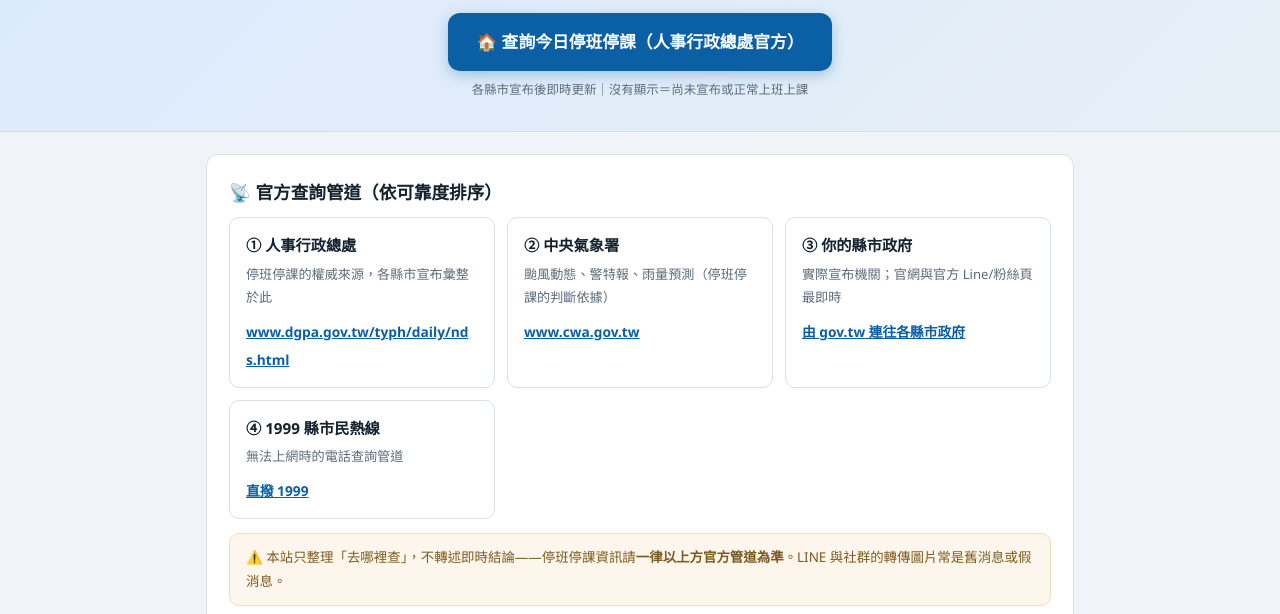
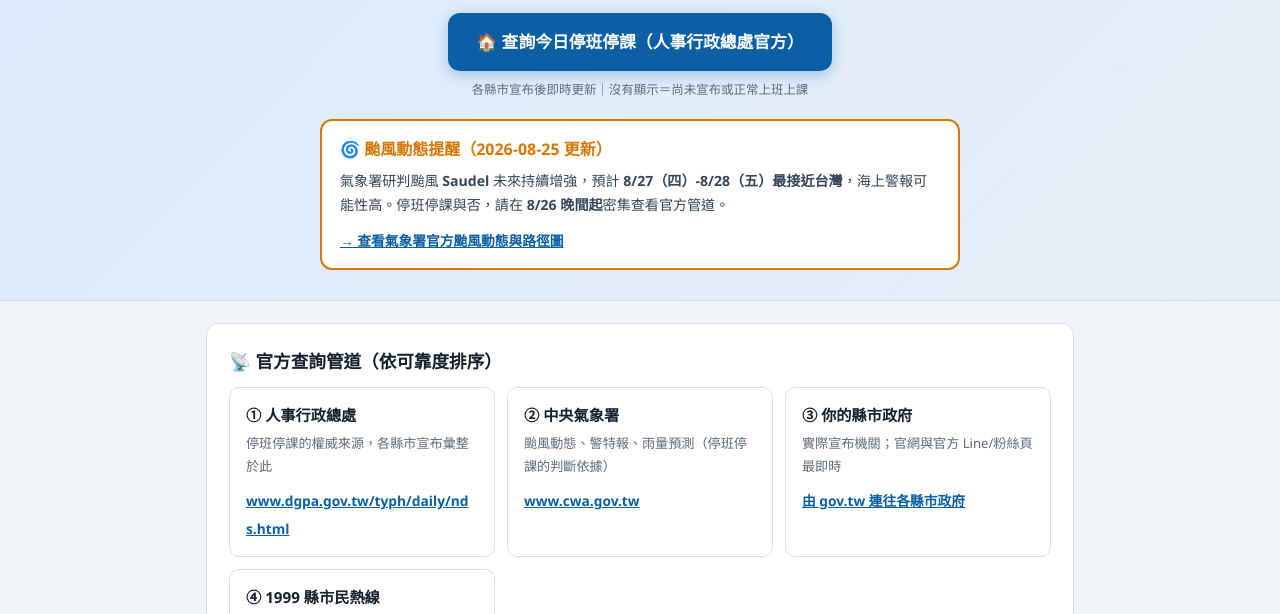
Before and after one commit to yam4111887-gif/typhoon-info, a plain HTML site: page index.html in a window 1280 px wide. Shown: the part 186-800 px from the top of the page. Drawn offline with Linux system fonts and the light colour scheme.

Commit message:
颱風 Saudel 動態提醒（8/27-28 最接近，CWA 官方連結）——200K+ 訊號時效更新

```diff
--- a/index.html
+++ b/index.html
@@ -45,6 +45,11 @@
   <p class="hero-sub">不要只看 LINE 群組轉傳——用官方管道查最準。下面三個連結就是你需要的一切。</p>
   <a class="btn-big" href="https://www.dgpa.gov.tw/typh/daily/nds.html" target="_blank" rel="noopener">🏠 查詢今日停班停課（人事行政總處官方）</a>
   <span class="btn-note">各縣市宣布後即時更新｜沒有顯示＝尚未宣布或正常上班上課</span>
+  <div style="margin-top:18px;background:#fff;border:2px solid #d97706;border-radius:12px;padding:14px 18px;max-width:640px;margin-left:auto;margin-right:auto;text-align:left">
+    <strong style="color:#d97706">🌀 颱風動態提醒（2026-08-25 更新）</strong>
+    <p style="margin:6px 0 8px;font-size:.88rem;color:#34455a">氣象署研判颱風 <strong>Saudel</strong> 未來持續增強，預計 <strong>8/27（四）-8/28（五）最接近台灣</strong>，海上警報可能性高。停班停課與否，請在 <strong>8/26 晚間起</strong>密集查看官方管道。</p>
+    <a style="color:#0b5fa5;font-weight:600;font-size:.86rem" href="https://www.cwa.gov.tw/C/E/TY/TY.html" target="_blank" rel="noopener">→ 查看氣象署官方颱風動態與路徑圖</a>
+  </div>
 </section>
 
 <main>
```
